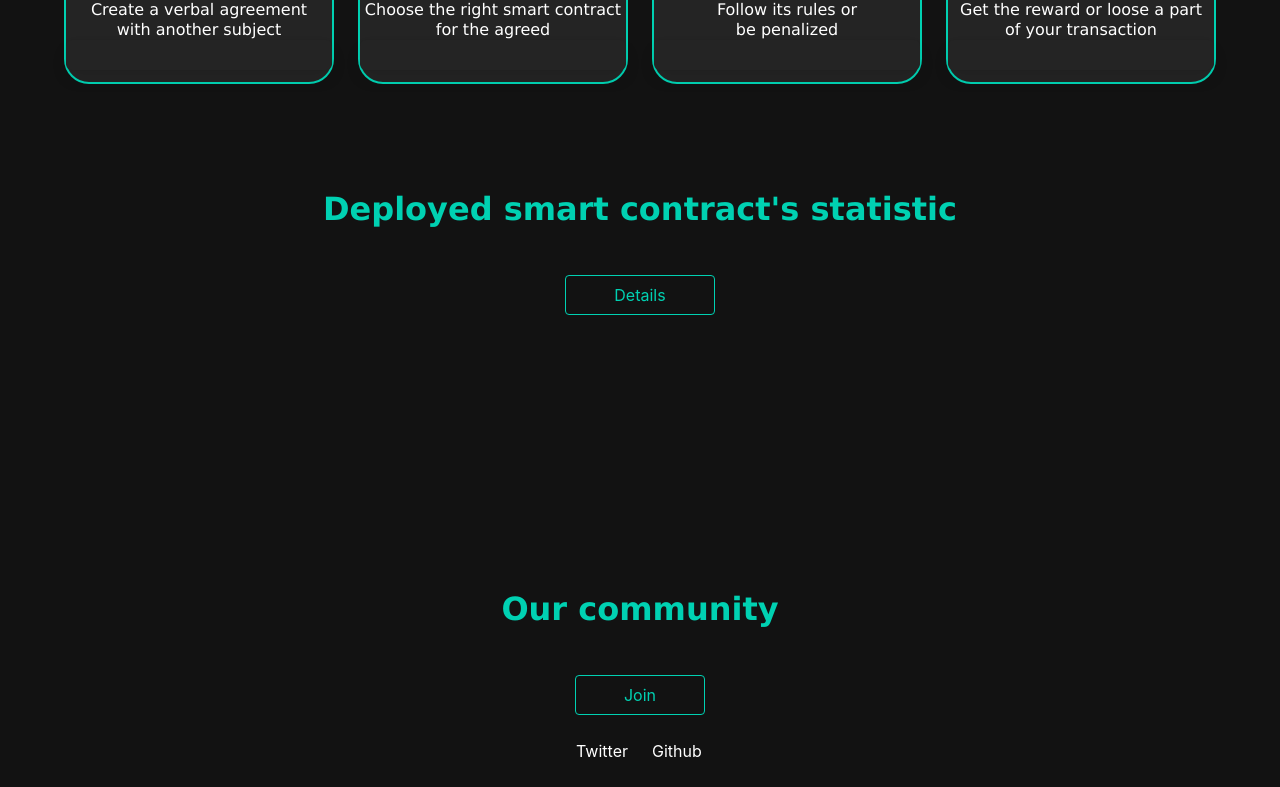
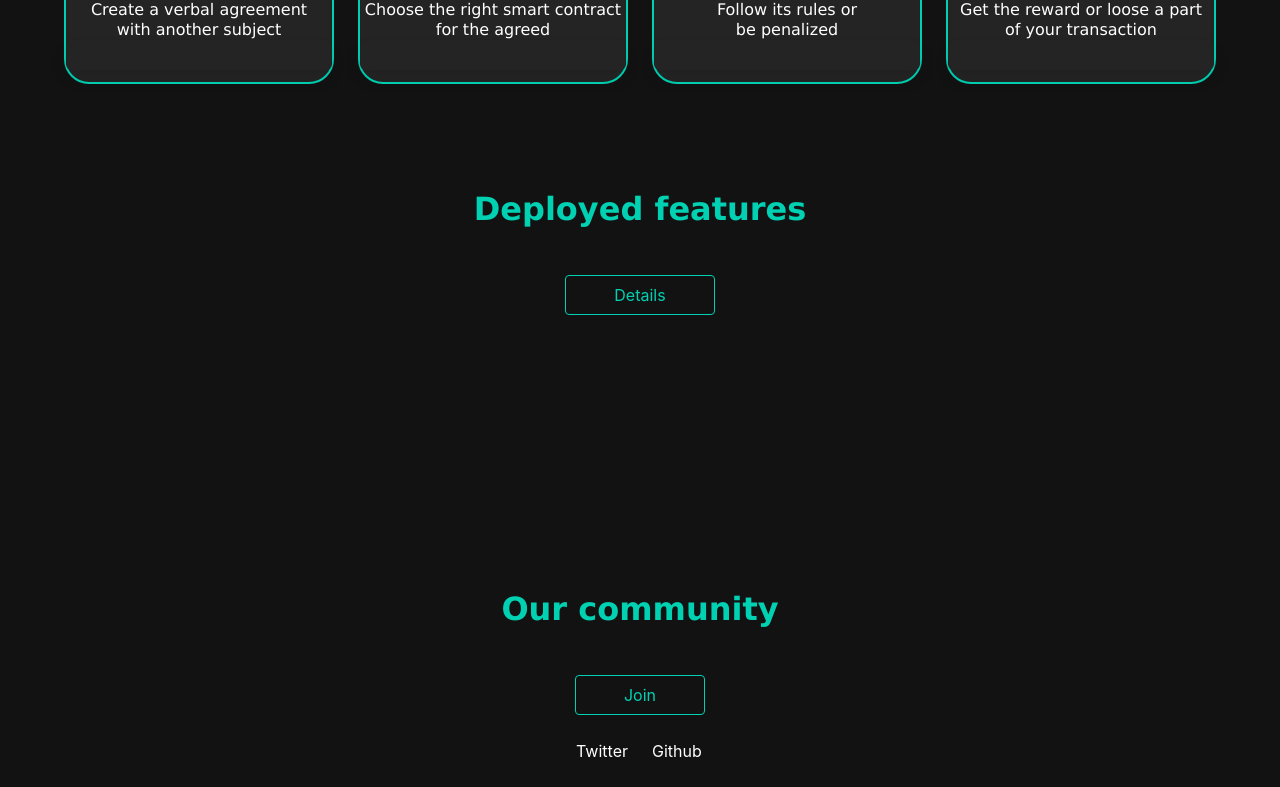
Before and after one commit to farinavito/Web3-Website, a Next.js app: page / in a window 1280 px wide. Shown: the part 1057-1844 px from the top of the page. Built offline with nearby package versions, Linux system fonts and the light colour scheme.

Commit message:
changed the title

```diff
--- a/pages/index.js
+++ b/pages/index.js
@@ -220,7 +220,7 @@ const Homepage = () => {
                 <div className="columns">
                   <div className="column has-text-centered mt-6">
                     <text className="title ">
-                      Deployed smart contract's statistic
+                      Deployed features
                     </text>
                     <p className="has-text-centered mt-6">
                     <Link href="/how-it-works">
```
